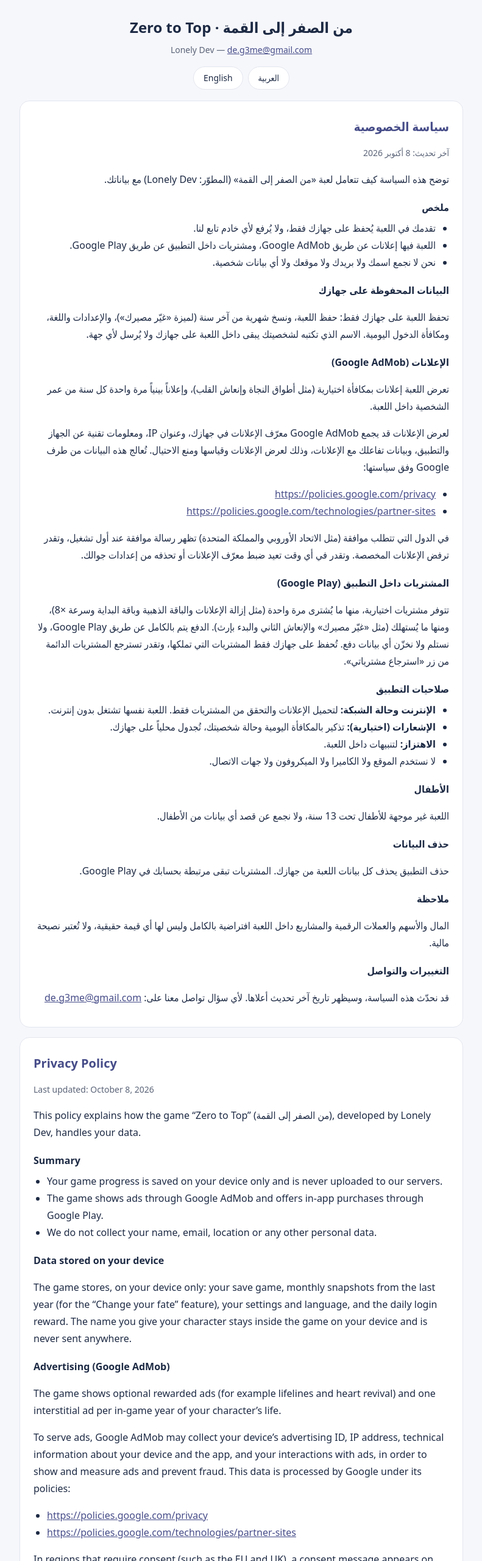
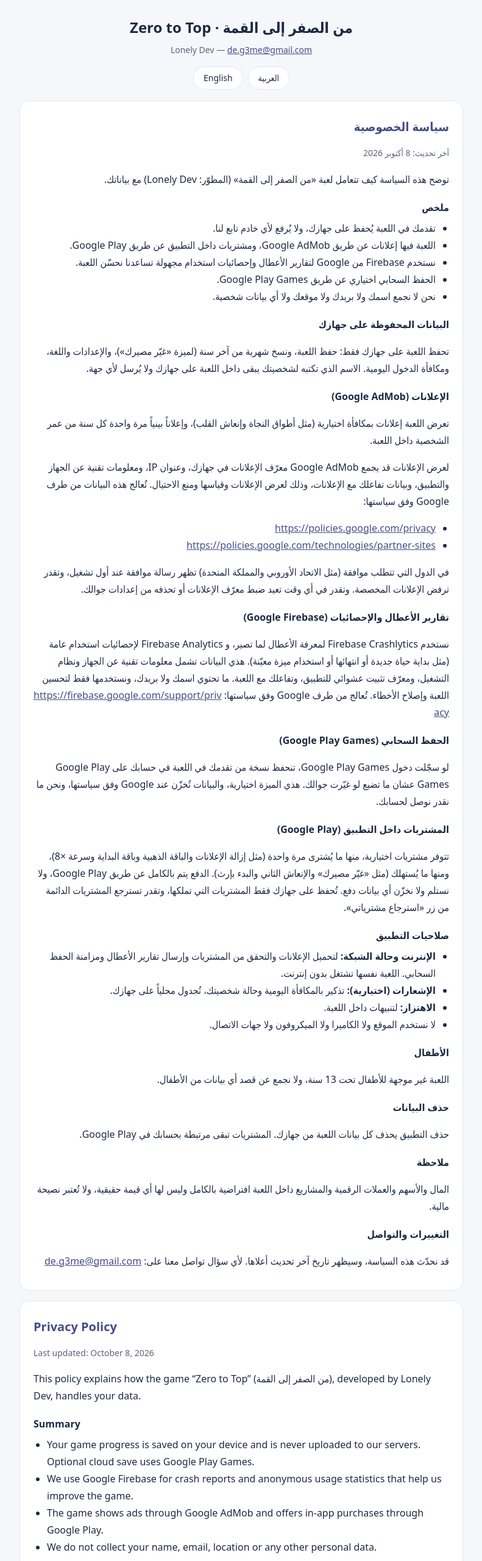
Before and after one commit to deg3me/deg3me.github.io, a plain HTML site: page privacy.html in a window 1280 px wide. Shown: the top 2560 px of the page at 61% size, without its empty margins (244-1035 px from the left). Drawn offline with Linux system fonts and the light colour scheme.

Commit message:
Update privacy.html

```diff
--- a/privacy.html
+++ b/privacy.html
@@ -40,8 +40,10 @@
 
 <h3>ملخص</h3>
 <ul>
-<li>تقدمك في اللعبة يُحفظ على جهازك فقط، ولا يُرفع لأي خادم تابع لنا.</li>
+<li>تقدمك في اللعبة يُحفظ على جهازك، ولا يُرفع لأي خادم تابع لنا.</li>
 <li>اللعبة فيها إعلانات عن طريق Google AdMob، ومشتريات داخل التطبيق عن طريق Google Play.</li>
+<li>نستخدم Firebase من Google لتقارير الأعطال وإحصائيات استخدام مجهولة تساعدنا نحسّن اللعبة.</li>
+<li>الحفظ السحابي اختياري عن طريق Google Play Games.</li>
 <li>نحن لا نجمع اسمك ولا بريدك ولا موقعك ولا أي بيانات شخصية.</li>
 </ul>
 
@@ -57,12 +59,19 @@
 </ul>
 <p>في الدول التي تتطلب موافقة (مثل الاتحاد الأوروبي والمملكة المتحدة) تظهر رسالة موافقة عند أول تشغيل، وتقدر ترفض الإعلانات المخصصة. وتقدر في أي وقت تعيد ضبط معرّف الإعلانات أو تحذفه من إعدادات جوالك.</p>
 
+<h3>تقارير الأعطال والإحصائيات (Google Firebase)</h3>
+<p>نستخدم Firebase Crashlytics لمعرفة الأعطال لما تصير، و Firebase Analytics لإحصائيات استخدام عامة (مثل بداية حياة جديدة أو انتهائها أو استخدام ميزة معيّنة). هذي البيانات تشمل معلومات تقنية عن الجهاز ونظام التشغيل، ومعرّف تثبيت عشوائي للتطبيق، وتفاعلك مع اللعبة. ما تحتوي اسمك ولا بريدك، ونستخدمها فقط لتحسين اللعبة وإصلاح الأخطاء. تُعالج من طرف Google وفق سياستها:
+<a href="https://firebase.google.com/support/privacy">https://firebase.google.com/support/privacy</a></p>
+
+<h3>الحفظ السحابي (Google Play Games)</h3>
+<p>لو سجّلت دخول Google Play Games، تنحفظ نسخة من تقدمك في اللعبة في حسابك على Google Play Games عشان ما تضيع لو غيّرت جوالك. هذي الميزة اختيارية، والبيانات تُخزّن عند Google وفق سياستها، ونحن ما نقدر نوصل لحسابك.</p>
+
 <h3>المشتريات داخل التطبيق (Google Play)</h3>
 <p>تتوفر مشتريات اختيارية، منها ما يُشترى مرة واحدة (مثل إزالة الإعلانات والباقة الذهبية وباقة البداية وسرعة ×8)، ومنها ما يُستهلك (مثل «غيّر مصيرك» والإنعاش الثاني والبدء بإرث). الدفع يتم بالكامل عن طريق Google Play، ولا نستلم ولا نخزّن أي بيانات دفع. تُحفظ على جهازك فقط المشتريات التي تملكها، وتقدر تسترجع المشتريات الدائمة من زر «استرجاع مشترياتي».</p>
 
 <h3>صلاحيات التطبيق</h3>
 <ul>
-<li><b>الإنترنت وحالة الشبكة:</b> لتحميل الإعلانات والتحقق من المشتريات فقط. اللعبة نفسها تشتغل بدون إنترنت.</li>
+<li><b>الإنترنت وحالة الشبكة:</b> لتحميل الإعلانات والتحقق من المشتريات وإرسال تقارير الأعطال ومزامنة الحفظ السحابي. اللعبة نفسها تشتغل بدون إنترنت.</li>
 <li><b>الإشعارات (اختيارية):</b> تذكير بالمكافأة اليومية وحالة شخصيتك، تُجدول محلياً على جهازك.</li>
 <li><b>الاهتزاز:</b> لتنبيهات داخل اللعبة.</li>
 <li>لا نستخدم الموقع ولا الكاميرا ولا الميكروفون ولا جهات الاتصال.</li>
@@ -88,7 +97,8 @@
 
 <h3>Summary</h3>
 <ul>
-<li>Your game progress is saved on your device only and is never uploaded to our servers.</li>
+<li>Your game progress is saved on your device and is never uploaded to our servers. Optional cloud save uses Google Play Games.</li>
+<li>We use Google Firebase for crash reports and anonymous usage statistics that help us improve the game.</li>
 <li>The game shows ads through Google AdMob and offers in-app purchases through Google Play.</li>
 <li>We do not collect your name, email, location or any other personal data.</li>
 </ul>
@@ -105,12 +115,19 @@
 </ul>
 <p>In regions that require consent (such as the EU and UK), a consent message appears on first launch and you can refuse personalized ads. You can reset or delete your advertising ID at any time from your phone’s settings.</p>
 
+<h3>Crash reports and statistics (Google Firebase)</h3>
+<p>We use Firebase Crashlytics to learn about crashes when they happen, and Firebase Analytics for general usage statistics (such as starting or ending a life, or using a feature). This data includes technical information about your device and operating system, a random app installation ID, and your interactions with the game. It does not include your name or email, and we use it only to improve the game and fix bugs. It is processed by Google under its policy:
+<a href="https://firebase.google.com/support/privacy">https://firebase.google.com/support/privacy</a></p>
+
+<h3>Cloud save (Google Play Games)</h3>
+<p>If you sign in to Google Play Games, a copy of your game progress is saved to your Google Play Games account so you don't lose it if you change phones. This feature is optional; the data is stored by Google under its policy, and we cannot access your account.</p>
+
 <h3>In-app purchases (Google Play)</h3>
 <p>Optional purchases are available: one-time items (such as Remove Ads, Gold Pack, Starter Pack and Speed ×8) and consumable items (such as Change Your Fate, Second Revival and Legacy Start). Payment is handled entirely by Google Play; we never receive or store any payment details. Only the items you own are recorded on your device, and permanent items can be recovered with the “Restore purchases” button.</p>
 
 <h3>App permissions</h3>
 <ul>
-<li><b>Internet and network state:</b> only to load ads and verify purchases. The game itself works offline.</li>
+<li><b>Internet and network state:</b> to load ads, verify purchases, send crash reports and sync your cloud save. The game itself works offline.</li>
 <li><b>Notifications (optional):</b> reminders about your daily reward and your character, scheduled locally on your device.</li>
 <li><b>Vibration:</b> for in-game alerts.</li>
 <li>We do not use location, camera, microphone or contacts.</li>
```
